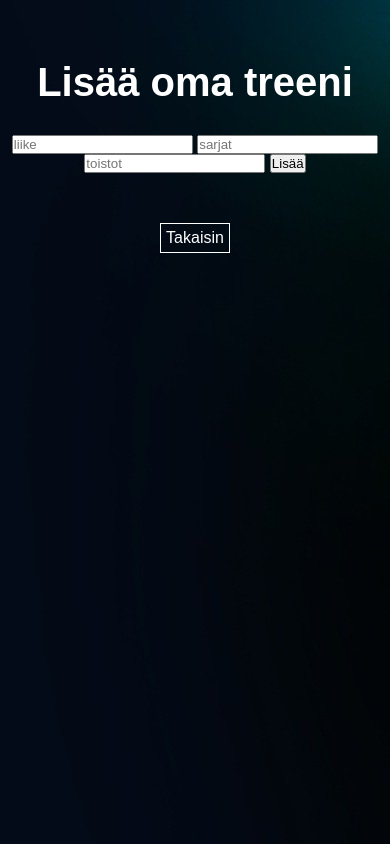
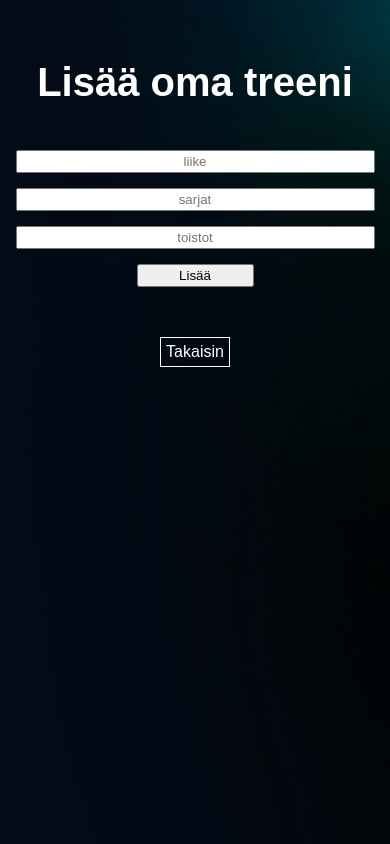
Before and after one commit to villejac/palvelinohjelmointi, a website: page public/tallennetuttreenit.html in a window 390 px wide. Drawn offline with Linux system fonts and the light colour scheme.

Commit message:
Pientä hienosäätöä

```diff
--- a/public/styles.css
+++ b/public/styles.css
@@ -144,6 +144,10 @@ form {
 .container2 {
   text-align: center;
 }
+input {
+  text-align: center;
+  padding: 2px
+}
 @media only screen and (max-width: 600px) {
   #printworkout  {
     width: 300px;
@@ -154,4 +158,11 @@ form {
   h4 {
     font-size: 25px;
   }
+  input {
+    width: 90%;
+    margin-top:15px;
+  }
+  #addWorkoutBtn {
+    max-width: 30%;;
+  }
 }
--- a/public/tallennetuttreenit.html
+++ b/public/tallennetuttreenit.html
@@ -15,7 +15,7 @@
             <label for="liike"><input type="text" name="liike" id="liike" placeholder="liike"></label>
             <label for="sarjat"><input type="text" name="sarjat" id="sarjat" placeholder="sarjat"></label>
             <label for="toistot"><input type="text" name="toistot" id="toistot" placeholder="toistot"></label>
-            <input type="submit" value="Lisää">
+            <input type="submit" value="Lisää" id="addWorkoutBtn">
         </form>
         <a id="toIndex" href="index.html">Takaisin</a>
     </div>
--- a/server.js
+++ b/server.js
@@ -117,7 +117,7 @@ app.post("/tallennetuttreenit", function(req, res) {
     db.collection("tallennetuttreenit").insertOne(req.body);
     let outCome = JSON.stringify(req.body);
     let finalOutcome = JSON.parse(outCome);
-    res.send("Treeni lisätty:" + "<br>" + finalOutcome.liike + ": " + finalOutcome.sarjat+ " sarjaa x " + finalOutcome.toistot + " toistoa" + "<br>" + "Takaisin".link('index.html'));
+    res.send("Treeni lisätty:" + "<br>" + finalOutcome.liike + ": " + finalOutcome.sarjat + " sarjaa x " + finalOutcome.toistot + " toistoa" + "<br>" + "Takaisin".link('index.html'));
 });
 // Laitetaan palvelin kuuntelemaan porttia 8080
 const server = app.listen(8080 , function(){});
```
